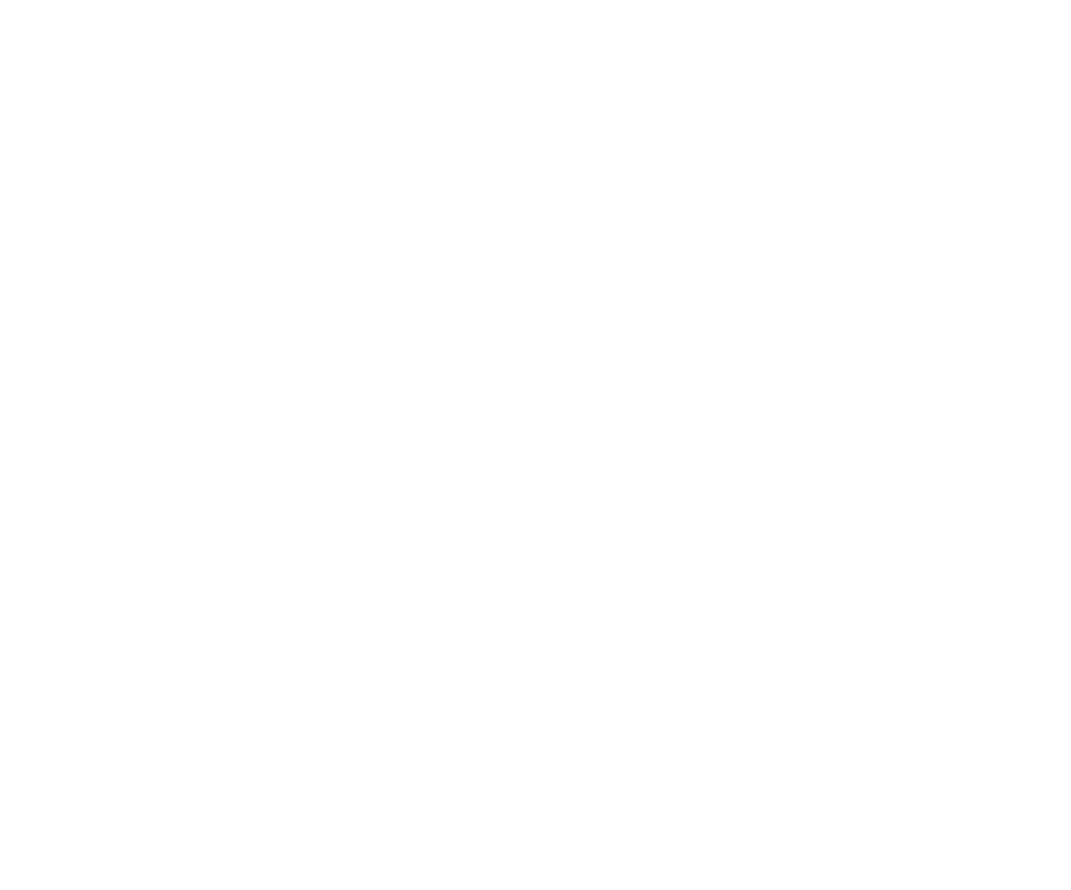
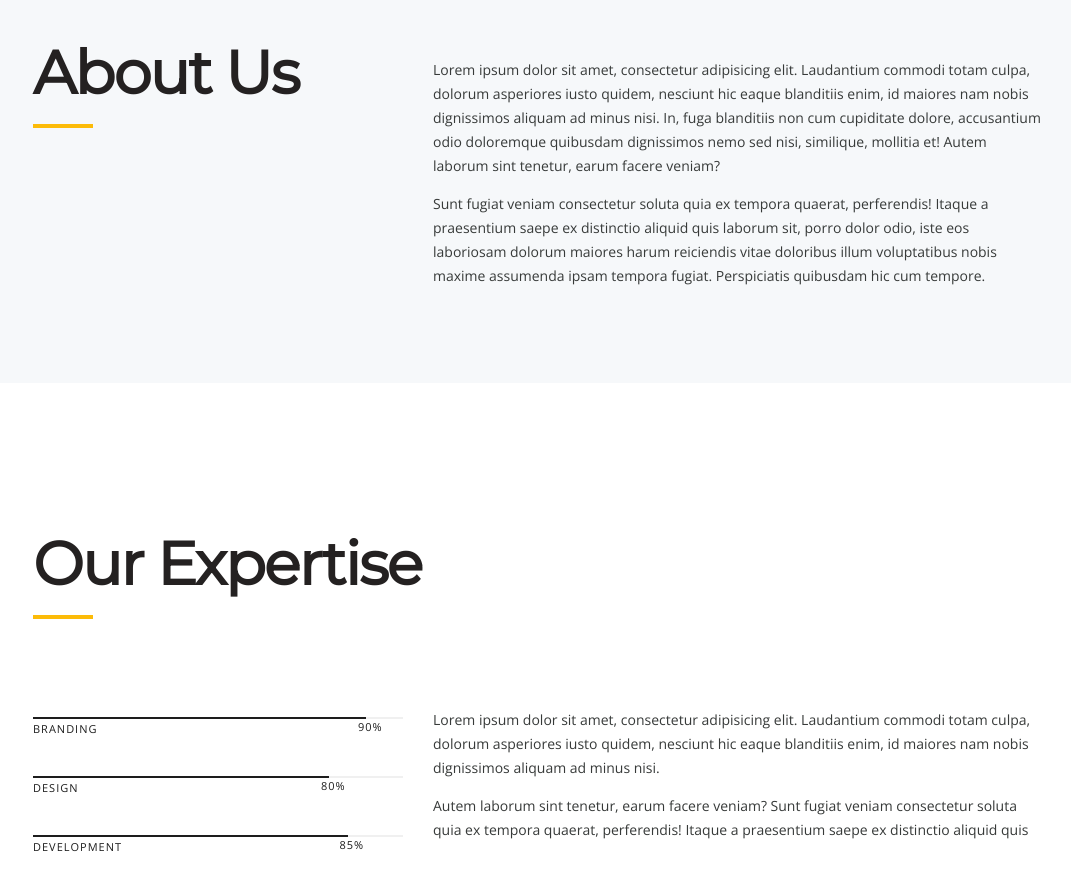
Before and after one commit to VladWithCookies/customizable-landing-page, a Next.js app: page / in a window 1280 px wide. Shown: the part 860-1750 px from the top of the page, without its empty margins (102-1173 px from the left). Before the commit the page ends 800 px from the top, so only its background shows below. Built offline with nearby package versions, Linux system fonts and the light colour scheme.

Commit message:
Added about us and our expertise sections

```diff
--- a/pages/_document.js
+++ b/pages/_document.js
@@ -7,6 +7,7 @@
         <Head>
           <link href="https://fonts.googleapis.com/css?family=Raleway&display=swap" rel="stylesheet" />
           <link href="https://fonts.googleapis.com/css?family=Montserrat&display=swap" rel="stylesheet" />
+          <link href="https://fonts.googleapis.com/css?family=Open+Sans&display=swap" rel="stylesheet" />
         </Head>
         <body>
           <Main />
--- a/pages/index.js
+++ b/pages/index.js
@@ -3,7 +3,7 @@
     <nav className="main-navigation">
       <a href="/">
         <img
-          src="https://lh3.googleusercontent.com/proxy/tfxnu2uvdB5UtUIFnhGZ46ySFm1Yl2ebORT2DyTIIrLzxc5cT7kq_3hSu-1oaU-BUyzddNgRcBybMBrgSUKT-gVeWYNkrxs9Aijs"
+          src="https://logodix.com/logo/72522.png"
           alt="Company logo"
           className="logo"
         />
@@ -45,13 +45,96 @@
       <h1 className="hero__header">
         Oxygen
       </h1>
-      <p className="hero__description">
+      <p className="hero__subtitle">
         Starter UI kit
       </p>
       <div className="mouse">
         <div className="mouse__wheel"/>
       </div>
     </section>
+    <section className="about-us">
+      <div>
+        <h2 className="main-header">
+          About Us
+        </h2>
+        <div className="header-underline" />
+      </div>
+      <div className="about-us__content main-text">
+        <p>
+          Lorem ipsum dolor sit amet, consectetur adipisicing elit. Laudantium commodi totam culpa, dolorum asperiores iusto
+          quidem, nesciunt hic eaque blanditiis enim, id maiores nam nobis dignissimos aliquam ad minus nisi. In, fuga
+          blanditiis non cum cupiditate dolore, accusantium odio doloremque quibusdam dignissimos nemo sed nisi, similique,
+          mollitia et! Autem laborum sint tenetur, earum facere veniam?
+        </p>
+        <p>
+          Sunt fugiat veniam consectetur soluta quia ex tempora quaerat, perferendis! Itaque a praesentium saepe ex distinctio
+          aliquid quis laborum sit, porro dolor odio, iste eos laboriosam dolorum maiores harum reiciendis vitae doloribus
+          illum voluptatibus nobis maxime assumenda ipsam tempora fugiat. Perspiciatis quibusdam hic cum tempore.
+        </p>
+      </div>
+    </section>
+    <section className="our-expertise">
+      <h2 className="main-header">
+        Our Expertise
+      </h2>
+      <div className="header-underline" />
+      <div className="our-expertise__content">
+        <div className="stats">
+          <div className="chart">
+            <div className="chart__line">
+              <div className="line-progress" style={{ width: '90%' }}>
+                <span className="line-progress__value">
+                  90%
+                </span>
+              </div>
+            </div>
+            <div className="chart__legend">
+              <span className="text-uppercase">
+                Branding
+              </span>
+            </div>
+          </div>
+          <div className="chart">
+            <div className="chart__line">
+              <div className="line-progress" style={{ width: '80%' }}>
+                <span className="line-progress__value">
+                  80%
+                </span>
+              </div>
+            </div>
+            <div className="chart__legend">
+              <span className="text-uppercase">
+                Design
+              </span>
+            </div>
+          </div>
+          <div className="chart">
+            <div className="chart__line">
+              <div className="line-progress" style={{ width: '85%' }}>
+                <span className="line-progress__value">
+                  85%
+                </span>
+              </div>
+            </div>
+            <div className="chart__legend">
+              <span className="text-uppercase">
+                Development
+              </span>
+            </div>
+          </div>
+        </div>
+        <div className="expertise-description main-text">
+          <p className="expertise-description__lead">
+            Lorem ipsum dolor sit amet, consectetur adipisicing elit. Laudantium commodi totam culpa, dolorum asperiores iusto
+            quidem, nesciunt hic eaque blanditiis enim, id maiores nam nobis dignissimos aliquam ad minus nisi.
+          </p>
+          <p>
+            Autem laborum sint tenetur, earum facere veniam? Sunt fugiat veniam consectetur soluta quia ex tempora quaerat, perferendis!
+            Itaque a praesentium saepe ex distinctio aliquid quis
+          </p>
+        </div>
+      </div>
+    </section>
   </>
 );
 
--- a/stylesheets/index.scss
+++ b/stylesheets/index.scss
@@ -1,5 +1,10 @@
-$orange: #FCBB08;
-$black: #373A39;
+$orange-500: #FCBB08;
+
+$gray-900: #242121;
+$gray-850: #1D1D1D;
+$gray-800: #373A39;
+$gray-150: #F0F0F0;
+$gray-100: #F6F8FA;
 
 body {
   font-family: 'Raleway', sans-serif;
@@ -11,11 +16,10 @@
 
 .logo {
   height: 42px;
-  width: 42px;
   object-fit: contain;
 
   &:focus {
-    border: 2px solid $orange;
+    border: 2px solid $orange-500;
   }
 }
 
@@ -38,7 +42,8 @@
 
   a {
     padding: 9px;
-    color: $black;
+
+    color: $gray-800;
     text-transform: uppercase;
     font-weight: bold;
     line-height: 14px;
@@ -47,11 +52,11 @@
     text-decoration: none;
 
     &:hover {
-      border-bottom: 2px solid $orange;
+      border-bottom: 2px solid $orange-500;
     }
 
     &:focus {
-      border: 2px solid $orange;
+      border: 2px solid $orange-500;
     }
   }
 }
@@ -66,22 +71,24 @@
 }
 
 .hero__header {
+  margin-top: 213px;
+
   font-family: 'Montserrat', sans-serif;
   font-weight: bold;
   line-height: 122px;
   font-size: 100px;
   text-transform: uppercase;
   color: white;
-  margin-top: 213px;
 }
 
-.hero__description {
+.hero__subtitle {
+  margin-top: 18.5px;
+
   font-family: 'Montserrat', sans-serif;
-  color: $orange;
+  color: $orange-500;
   text-transform: uppercase;
   font-weight: bold;
   font-size: 16px;
-  margin-top: 18.5px;
 }
 
 .mouse {
@@ -101,3 +108,100 @@
   border-radius: 50%;
   margin-top: 8px;
 }
+
+.about-us {
+  display: flex;
+  background-color: $gray-100;
+  min-height: 491px;
+  padding: 0 135px;
+}
+
+.about-us__content {
+  margin-top: 152px;
+  margin-left: 133px;
+}
+
+.main-header {
+  width: 267px;
+  margin-top: 143px;
+  margin-bottom: 14px;
+
+  font-family: 'Montserrat', sans-serif;
+  font-weight: bold;
+  font-size: 60px;
+  line-height: 75px;
+  color: $gray-900;
+  letter-spacing: -1.65px;
+  white-space: nowrap;
+}
+
+.main-text {
+  font-family: 'Open Sans', sans-serif;
+  font-weight: 300;
+  font-size: 14px;
+  line-height: 24px;
+  color: $gray-800;
+}
+
+.header-underline {
+  background-color: $orange-500;
+  width: 60px;
+  height: 4px;
+}
+
+.our-expertise {
+  padding: 0 135px;
+  min-height: 877px;
+}
+
+.our-expertise__content {
+  margin-top: 89px;
+  display: flex;
+}
+
+.stats {
+  min-width: 370px;
+}
+
+.chart {
+  margin-bottom: 28px;
+  padding-top: 9px;
+
+  font-family: 'Open Sans';
+  font-size: 11px;
+  line-height: 20px;
+  letter-spacing: 1px;
+  color: $gray-850;
+}
+
+.chart__line {
+  height: 2px;
+  background-color: $gray-150;
+}
+
+.line-progress {
+  height: 100%;
+  background-color: $gray-850;
+}
+
+.line-progress__value {
+  position: relative;
+  left: calc(100% - 8px);
+}
+
+.text-uppercase {
+  text-transform: uppercase;
+}
+
+.chart__legend {
+  display: flex;
+  justify-content: space-between;
+}
+
+.expertise-description {
+  margin-left: 30px;
+}
+
+.expertise-description__lead {
+  margin-top: 0;
+}
```
